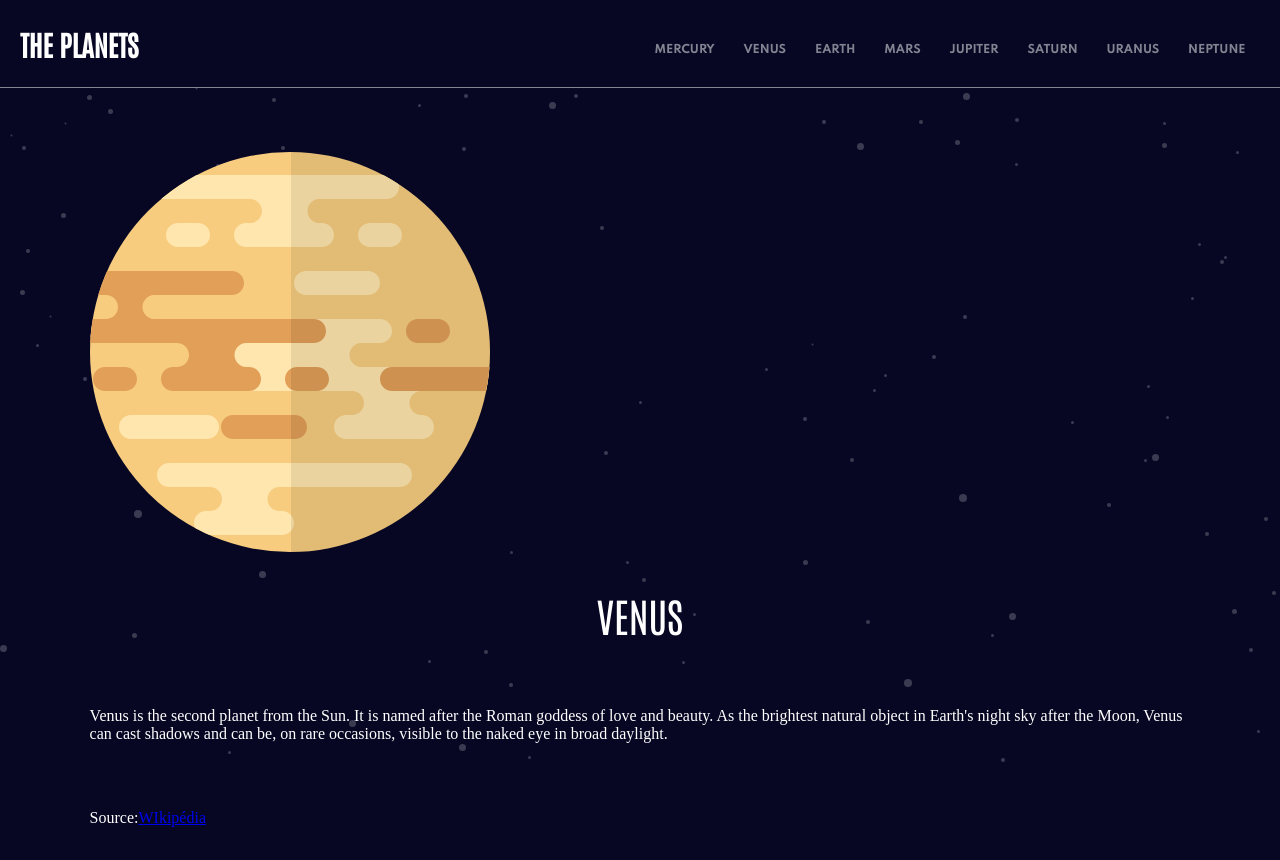
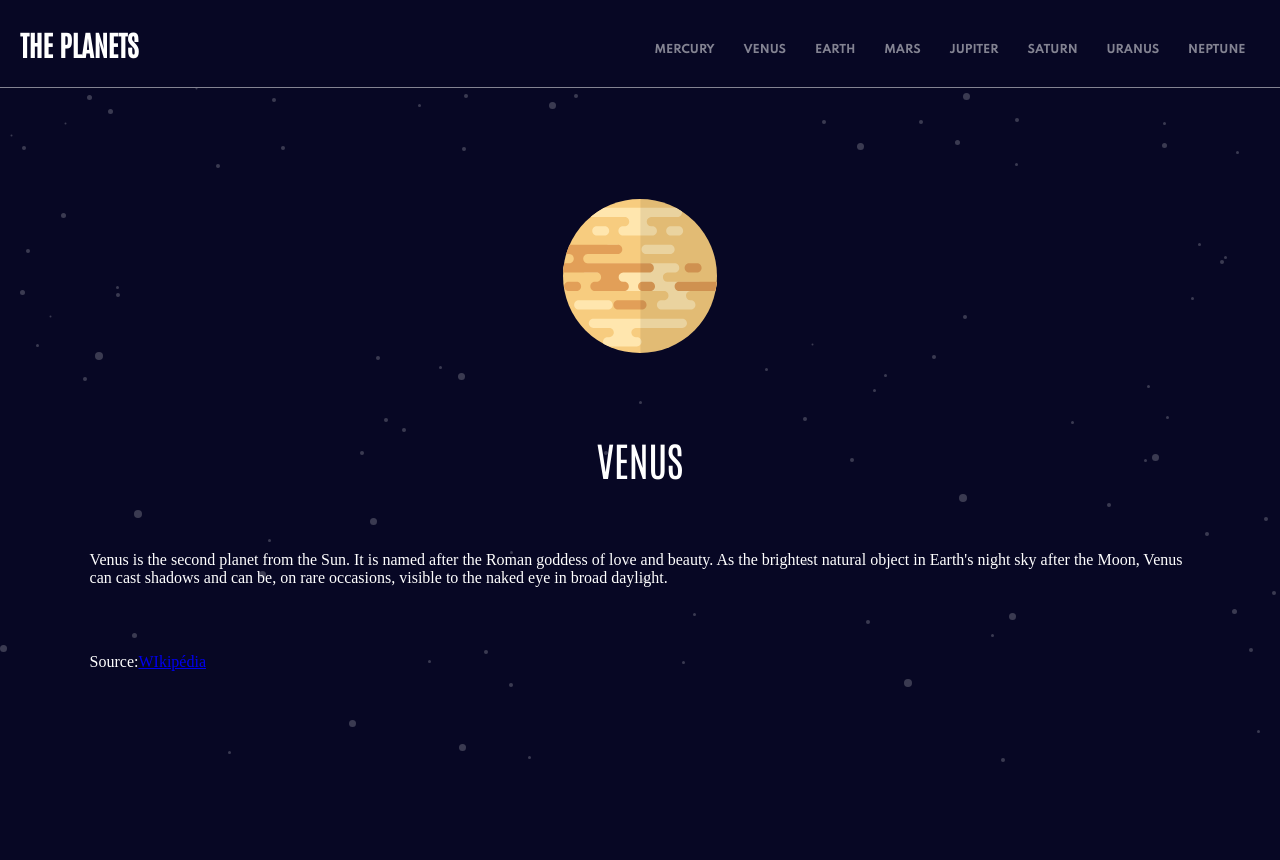
Before and after one commit to ylanaportela/planet-fact-site, a Next.js app: page /Venus in a window 1280 px wide. After the commit the page ends 800 px from the top, so only its background shows below. Built offline with nearby package versions, Linux system fonts and the light colour scheme.

Commit message:
Add style from image planet

```diff
--- a/styles/globals.scss
+++ b/styles/globals.scss
@@ -27,6 +27,8 @@
   color: #FFFFFF50;
 }
 
+
+ul{
   .mercury{
     fill: style.$icon-Mercury;
   }
@@ -58,3 +60,44 @@
   .neptune{
     fill: style.$icon-Neptune;
   }
+}
+
+.image{
+  height: 45%;
+  display: flex;
+  flex-direction: column;
+  align-items: center;
+  justify-content: center;
+
+  .mercury{
+    width: style.$width-planet;
+  }
+
+  .venus{
+    width: calc(style.$width-planet + 43px);
+  }
+
+  .earth{
+    width: calc(style.$width-planet + 62px);
+  }
+
+  .mars{
+    width: calc(style.$width-planet + 18px);
+  }
+
+  .jupiter{
+    width: calc(style.$width-planet + 113px);
+  }
+
+  .saturn{
+    width: calc(style.$width-planet + 147px);
+  }
+
+  .uranus{
+    width: calc(style.$width-planet + 65px);
+  }
+
+  .neptune{
+    width: calc(style.$width-planet + 62px);
+  }
+}
--- a/styles/style.scss
+++ b/styles/style.scss
@@ -12,6 +12,8 @@
 $red: #D14C32;
 $red-live: #D83A34;
 
+$width-planet: 111px;
+
 $icon-Mercury: #DEF4FC;
 $icon-Venus: #F7CC7F;
 $icon-Earth: #545BFE;
```
Lines whose indentation alone changed are shown as unchanged.
